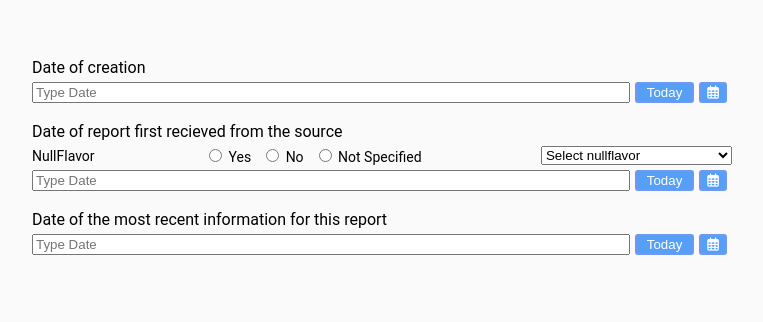
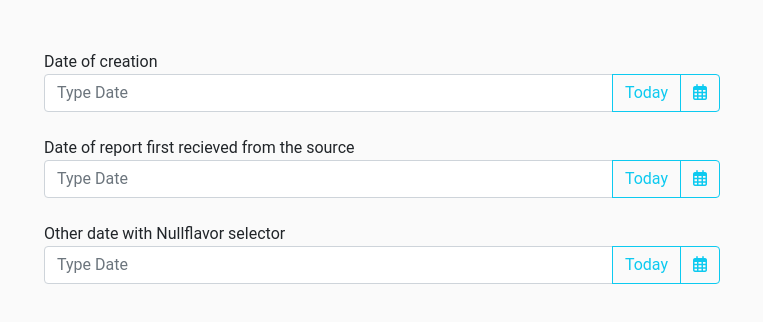
Before and after one commit to FlashDrag/picker, a plain HTML site: page index.html in a window 1280 px wide. Shown: the whole page, without its empty margins (258-1021 px from the left). Drawn offline with nearby package versions, Linux system fonts and the light colour scheme.

Commit message:
Add Bootstrap CSS and JS dependencies. Add styling with bootstrap

```diff
--- a/dateTimePicker.js
+++ b/dateTimePicker.js
@@ -119,7 +119,7 @@ function createTimezoneDropdown(userTimezone) {
   const timezone_names = moment.tz.names();
   // Create select element and populate timezone dropdown with options
   const timezoneSelector = document.createElement("select");
-  timezoneSelector.classList.add("timezoneSelector");
+  timezoneSelector.classList.add("timezoneSelector", "form-select");
 
   timezone_names.forEach((timezone) => {
     let timezoneOffset = moment.tz(timezone).format("Z");
@@ -138,12 +138,12 @@ function createTimezoneDropdown(userTimezone) {
 
 function createClearApplyBtns() {
   const clearApplyBtnContainer = document.createElement("div");
-  clearApplyBtnContainer.classList.add("clearApplyBtnContainer");
+  clearApplyBtnContainer.classList.add("clearApplyBtnContainer", "p-2");
   const clearBtn = document.createElement("button");
-  clearBtn.classList.add("clearBtn");
+  clearBtn.classList.add("clearBtn", "btn", "btn-outline-secondary", "btn-sm", "me-2");
   clearBtn.innerHTML = "Clear";
   const applyBtn = document.createElement("button");
-  applyBtn.classList.add("applyBtn");
+  applyBtn.classList.add("applyBtn", "btn", "btn-info", "btn-sm");
   applyBtn.innerHTML = "Apply";
 
   clearApplyBtnContainer.appendChild(clearBtn);
--- a/index.html
+++ b/index.html
@@ -9,6 +9,8 @@
   <link rel="stylesheet" href="https://cdn.jsdelivr.net/npm/flatpickr/dist/flatpickr.min.css">
   <script src="https://cdn.jsdelivr.net/npm/flatpickr"></script>
 
+  <link href="https://cdn.jsdelivr.net/npm/bootstrap@5.0.2/dist/css/bootstrap.min.css" rel="stylesheet"
+    integrity="sha384-EVSTQN3/azprG1Anm3QDgpJLIm9Nao0Yz1ztcQTwFspd3yD65VohhpuuCOmLASjC" crossorigin="anonymous">
 
   <script src="https://cdnjs.cloudflare.com/ajax/libs/moment.js/2.30.1/moment.min.js"></script>
   <script src="https://cdnjs.cloudflare.com/ajax/libs/moment-timezone/0.5.44/moment-timezone.min.js"></script>
@@ -21,26 +23,26 @@
 
 <body>
   <div class="container">
+
     <div class="form-container">
+      <label for="dateOfCreation">Date of creation</label>
+
       <div class="dateTimeFieldContainer" id="dateOfCreationContainer">
         <div class="form-group">
-          <label for="dateOfCreation">Date of creation</label>
           <!-- date format error -->
           <span class="date-format-error">
-            <small>Invalid date format. Please use the format:</small> <code>YYYY-MM-DD HH:mm:ss z+-HH:mm</code>
+            <small>Invalid date format. Please use the format:</small> <code>YYYY-MM-DD hh:mm:ss z+-hh:mm</code>
             <br>
             <small>Example: 2023-01-01 08:00:00 z+05:30</small>
           </span>
           <div class="input-group">
-            <input id="dateOfCreation" class="dateTimeInputField" type="text" placeholder="Type Date"
+            <input id="dateOfCreation" class="dateTimeInputField form-control" type="text" placeholder="Type Date"
               autocomplete="off">
-            <button class="today-btn">Today</button>
-            <div class="flatpickrCalendarContainer">
-              <button class="openflatpickrCalendarBtn">
+            <input type="text" class="flatpickr" style="display: none;">
+            <button class="today-btn btn btn-outline-info" type="button">Today</button>
+            <button class="openflatpickrCalendarBtn btn btn-outline-info" type="button">
               <i class="fa-regular fa-calendar-days"></i>
             </button>
-              <input type="text" class="flatpickr" style="display: none;">
-            </div>
           </div>
         </div>
       </div>
@@ -49,62 +51,24 @@
     <br>
 
     <div class="form-container">
+      <label for="dateOfReport">Date of report first recieved from the source</label>
+
       <div class="dateTimeFieldContainer" id="dateOfReportContainer">
         <div class="form-group">
-          <label for="dateOfReport">Date of report first recieved from the source</label>
-
-          <!-- Nullflavor -->
-          <div class="nullflavorContainer">
-            <label class="nullFlavorLabel">NullFlavor</label>
-
-            <div class="nullflavor-radio-buttons">
-              <div>
-                <input type="radio" id="yes" name="nullFlavor" value="true">
-                <label for="yes">Yes</label><br>
-              </div>
-
-              <div>
-                <input type="radio" id="no" name="nullFlavor" value="false">
-                <label for="no">No</label><br>
-              </div>
-
-              <div>
-                <input type="radio" id="notSpecified" name="nullFlavor" value="None">
-                <label for="notSpecified">Not Specified</label>
-              </div>
-            </div>
-
-            <div class="nullFlavorDropdownWrapper">
-              <select id="nullFlavorOptions">
-                <option value="" selected>Select nullflavor</option>
-                <option value="NI">No Information (NI)</option>
-                <option value="MSK">Masked (MSK)</option>
-                <option value="UNK">Unknown (UNK)</option>
-                <option value="NA">Not Applicable (NA)</option>
-                <option value="ASKU">Asked But Unknown (ASKU)</option>
-                <option value="NASK">Not Asked (NASK)</option>
-                <option value="NINF">Negative Infinity (NINF)</option>
-                <option value="PINF">Positive Infinity (PINF)</option>
-              </select>
-            </div>
-          </div>
-          <!-- ./Nullflavor -->
-
           <!-- date format error -->
           <span class="date-format-error">
-            <small>Invalid date format. Please use the format:</small> <code>YYYY-MM-DD HH:mm:ss z+-HH:mm</code>
+            <small>Invalid date format. Please use the format:</small> <code>YYYY-MM-DD hh:mm:ss z+-hh:mm</code>
             <br>
             <small>Example: 2023-01-01 08:00:00 z+05:30</small>
           </span>
           <div class="input-group">
-            <input id="dateOfReport" class="dateTimeInputField" type="text" placeholder="Type Date" autocomplete="off">
-            <button class="today-btn">Today</button>
-            <div class="flatpickrCalendarContainer">
-              <button class="openflatpickrCalendarBtn">
+            <input id="dateOfReport" class="dateTimeInputField form-control" type="text" placeholder="Type Date"
+              autocomplete="off">
+            <input type="text" class="flatpickr" style="display: none;">
+            <button class="today-btn btn btn-outline-info" type="button">Today</button>
+            <button class="openflatpickrCalendarBtn btn btn-outline-info" type="button">
               <i class="fa-regular fa-calendar-days"></i>
             </button>
-              <input type="text" class="flatpickr" style="display: none;">
-            </div>
           </div>
         </div>
       </div>
@@ -113,24 +77,24 @@
     <br>
 
     <div class="form-container">
+      <label for="otherDate">Other date with Nullflavor selector</label>
+
       <div class="dateTimeFieldContainer" id="otherDateContainer">
         <div class="form-group">
-          <label for="otherDate">Date of the most recent information for this report</label>
           <!-- date format error -->
           <span class="date-format-error">
-            <small>Invalid date format. Please use the format:</small> <code>YYYY-MM-DD HH:mm:ss z+-HH:mm</code>
+            <small>Invalid date format. Please use the format:</small> <code>YYYY-MM-DD hh:mm:ss z+-hh:mm</code>
             <br>
             <small>Example: 2023-01-01 08:00:00 z+05:30</small>
           </span>
           <div class="input-group">
-            <input id="otherDate" class="dateTimeInputField" type="text" placeholder="Type Date" autocomplete="off">
-            <button class="today-btn">Today</button>
-            <div class="flatpickrCalendarContainer">
-              <button class="openflatpickrCalendarBtn">
+            <input id="otherDate" class="dateTimeInputField form-control" type="text" placeholder="Type Date"
+              autocomplete="off">
+            <input type="text" class="flatpickr" style="display: none;">
+            <button class="today-btn btn btn-outline-info" type="button">Today</button>
+            <button class="openflatpickrCalendarBtn btn btn-outline-info" type="button">
               <i class="fa-regular fa-calendar-days"></i>
             </button>
-              <input type="text" class="flatpickr" style="display: none;">
-            </div>
           </div>
         </div>
       </div>
@@ -138,6 +102,11 @@
 
   </div>
 
+  <script src="https://cdn.jsdelivr.net/npm/bootstrap@5.0.2/dist/js/bootstrap.bundle.min.js"
+    integrity="sha384-MrcW6ZMFYlzcLA8Nl+NtUVF0sA7MsXsP1UyJoMp4YLEuNSfAP+JcXn/tWtIaxVXM"
+    crossorigin="anonymous"></script>
+  <script src="https://code.jquery.com/jquery-3.7.0.min.js"
+    integrity="sha256-2Pmvv0kuTBOenSvLm6bvfBSSHrUJ+3A7x6P5Ebd07/g=" crossorigin="anonymous"></script>
   <script defer type="module" src="dateTimePicker.js"></script>
   <script defer type="module" src="script.js"></script>
 </body>
--- a/style.css
+++ b/style.css
@@ -4,7 +4,7 @@
 }
 
 body {
-  font-family: 'Roboto', sans-serif;
+  font-family: "Roboto", sans-serif;
   background-color: #fafafa;
   padding: 50px;
 }
@@ -14,104 +14,30 @@ body {
   margin: 0 auto;
 }
 
-.form-container {
-  margin: 0 auto;
-  display: flex;
-  justify-content: space-between;
-  align-items: flex-end;
-  width: 100%;
-}
-
-.form-group {
-  display: flex;
-  flex-direction: column;
-}
-
-.form-group label {
-  margin-bottom: 5px;
-}
-
 .dateTimeFieldContainer {
   width: 100%;
 }
 
-.input-group {
-  display: flex;
-  align-items: center;
-  justify-content: space-between;
-  width: 100%;
+.nullflavorWrapper input {
+  border-top-right-radius: 0;
+  border-bottom-right-radius: 0;
 }
 
-.input-group > * {
-  margin-right: 5px;
+.nullflavorWrapper select {
+  border-top-left-radius: 0;
+  border-bottom-left-radius: 0;
 }
 
-.dateTimeInputField {
-  flex-grow: 1;
-}
 
 .date-format-error {
   display: none;
   color: #c40000;
 }
 
-/* Buttons */
-.clearApplyBtnContainer {
-  padding: 5px;
-}
-
-.flatpickrCalendarContainer {
-  display: inline-block;
-}
-.openflatpickrCalendarBtn {
-  cursor: pointer;
-  background-color: var(--flatpickr-calendar-button-bg);
-  color: #fff;
-  border: 2px solid var(--flatpickr-calendar-button-border);
-  border-radius: 3px;
-}
-
-.openflatpickrCalendarBtn:hover {
-  background-color: var(--flatpickr-calendar-button-border);
-}
-
-.today-btn, .applyBtn, .clearBtn {
-  display: inline-block;
-  padding-left: 10px;
-  padding-right: 10px;
-  cursor: pointer;
-  border-radius: 3px;
-}
-
-.today-btn, .applyBtn {
-  border: 2px solid var(--flatpickr-calendar-button-border);
-}
-
-.today-btn, .applyBtn {
-  background-color: var(--flatpickr-calendar-button-bg);
-  color: #fff;
-}
-
-.today-btn:hover, .applyBtn:hover {
-  background-color: var(--flatpickr-calendar-button-border);
-}
-
-.clearBtn, .applyBtn {
-  font-size: 16px;
-  font-weight: 500;
-}
-
-.clearBtn {
-  border: 2px solid #eae9e9;
-  margin-right: 10px;
-}
-
-.clearBtn:hover {
-  background-color: #eae9e9;
-}
-
 /* Timepicker */
-.flatpickr-hour-wrapper, .flatpickr-minute-wrapper, .flatpickr-second-wrapper,
+.flatpickr-hour-wrapper,
+.flatpickr-minute-wrapper,
+.flatpickr-second-wrapper,
 .flatpickr-innerContainer,
 .flatpickr-monthDropdown-months {
   opacity: 0.4;
@@ -119,38 +45,34 @@ body {
 }
 
 /* Timezone selector */
-.timezoneSelector{
-  padding: 15px;
+.timezoneSelector {
   cursor: pointer;
+  box-shadow: 0 0 0 1px #d9d9d9;
   border: none;
   opacity: 0.4;
 }
 
-/* nullFlavor */
-.nullflavorContainer {
+.form-select:focus {
+  box-shadow: none;
+}
+
+
+.nullflavor-checkboxes {
   display: flex;
   align-items: center;
-  justify-content: space-between;
-  margin-bottom: 5px;
-  font-size: 14px;
+  margin-right: 27px;
 }
 
-.nullflavor-radio-buttons {
-  display: flex;
-  align-items: center;
-}
-
-.nullflavorContainer .nullFlavorLabel {
-  margin: 0;
-  padding: 0;
-}
-
-.nullflavor-radio-buttons > * {
+.nullflavor-checkboxes > * {
   margin-right: 10px;
 }
 
+.nullFlavorLabel {
+  margin-right: 27px;
+}
+
 #nullflavorDropdown {
-  width: 100%;
+  /* width: 100%; */
   margin-bottom: 5px;
   color: #000000;
 }
@@ -159,6 +81,8 @@ body {
   color: #000000;
 }
 
-#nullflavorDropdown, #nullflavorDropdown option[value=""], #nullflavorDropdown:invalid {
+#nullflavorDropdown,
+#nullflavorDropdown option[value=""],
+#nullflavorDropdown:invalid {
   color: #999;
 }
```
Lines whose indentation alone changed are shown as unchanged.
